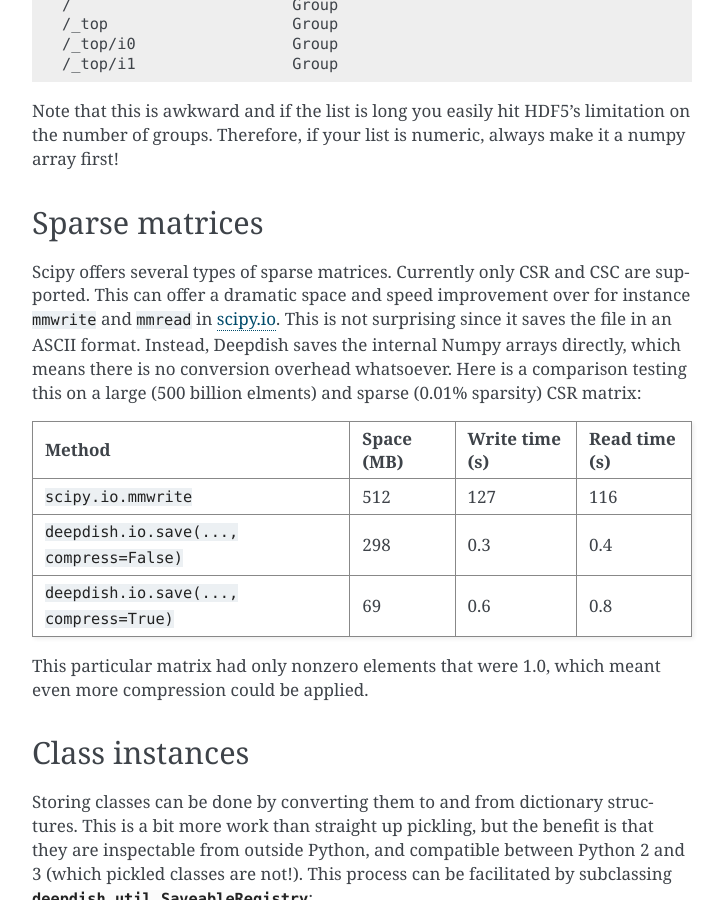
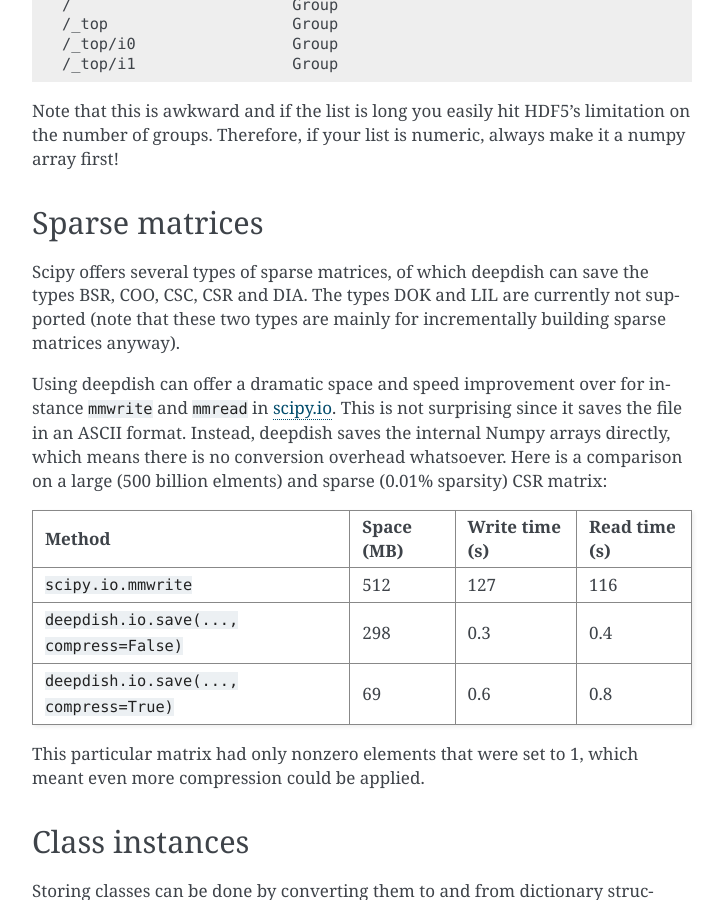
Before and after one commit to uchicago-cs/deepdish, a Sphinx documentation site: the page built from doc/source/io.rst, in a window 1280 px wide and 900 px high, scrolled down 2570 px. Shown: the whole window, without its empty margins (388-1112 px from the left). Built offline with Sphinx 7.4.7, drawn with Linux system fonts in a browser that asks for light colours.

Commit message:
DOC: Updated sparse matrix doc with new types

```diff
--- a/doc/source/io.rst
+++ b/doc/source/io.rst
@@ -124,14 +124,18 @@ make it a numpy array first!
 
 Sparse matrices
 ---------------
-Scipy offers several types of sparse matrices. Currently only CSR and CSC are
-supported. This can offer a dramatic space and speed improvement over for
-instance ``mmwrite`` and ``mmread`` in `scipy.io
+Scipy offers several types of sparse matrices, of which deepdish can save the
+types BSR, COO, CSC, CSR and DIA. The types DOK and LIL are currently not
+supported (note that these two types are mainly for incrementally building
+sparse matrices anyway).
+
+Using deepdish can offer a dramatic space and speed improvement over for instance
+``mmwrite`` and ``mmread`` in `scipy.io
 <http://docs.scipy.org/doc/scipy/reference/io.html>`__. This is not surprising
-since it saves the file in an ASCII format. Instead, Deepdish saves the
+since it saves the file in an ASCII format. Instead, deepdish saves the
 internal Numpy arrays directly, which means there is no conversion overhead
-whatsoever. Here is a comparison testing this on a large (500 billion elments)
-and sparse (0.01% sparsity) CSR matrix:
+whatsoever. Here is a comparison on a large (500 billion elments) and sparse
+(0.01% sparsity) CSR matrix:
 
 =========================================  ==========  ==============  =============
 Method                                     Space (MB)  Write time (s)  Read time (s)
@@ -141,7 +145,7 @@ Method                                     Space (MB)  Write time (s)  Read time
 ``deepdish.io.save(..., compress=True)``           69             0.6            0.8
 =========================================  ==========  ==============  =============
 
-This particular matrix had only nonzero elements that were 1.0, which meant
+This particular matrix had only nonzero elements that were set to 1, which meant
 even more compression could be applied.
 
 Class instances
```
